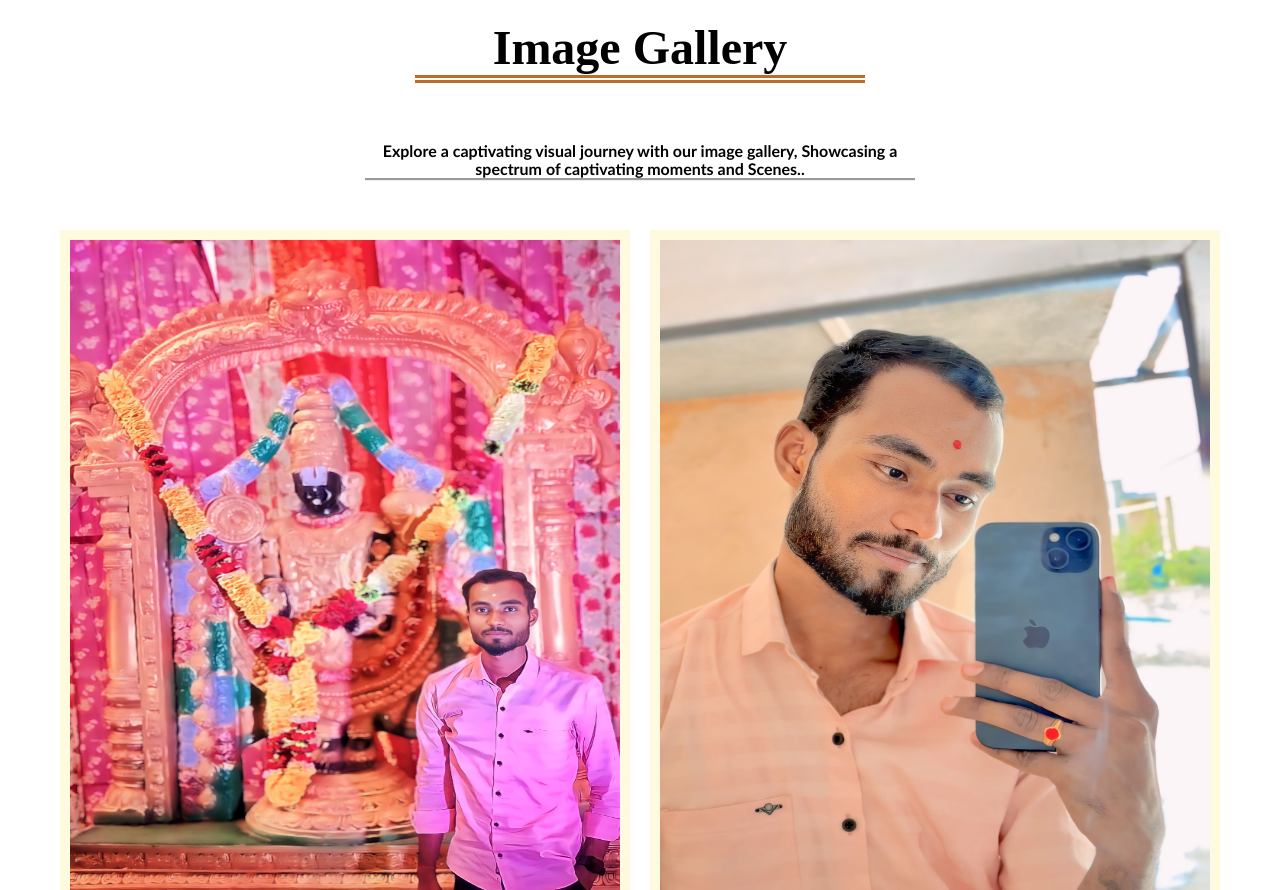
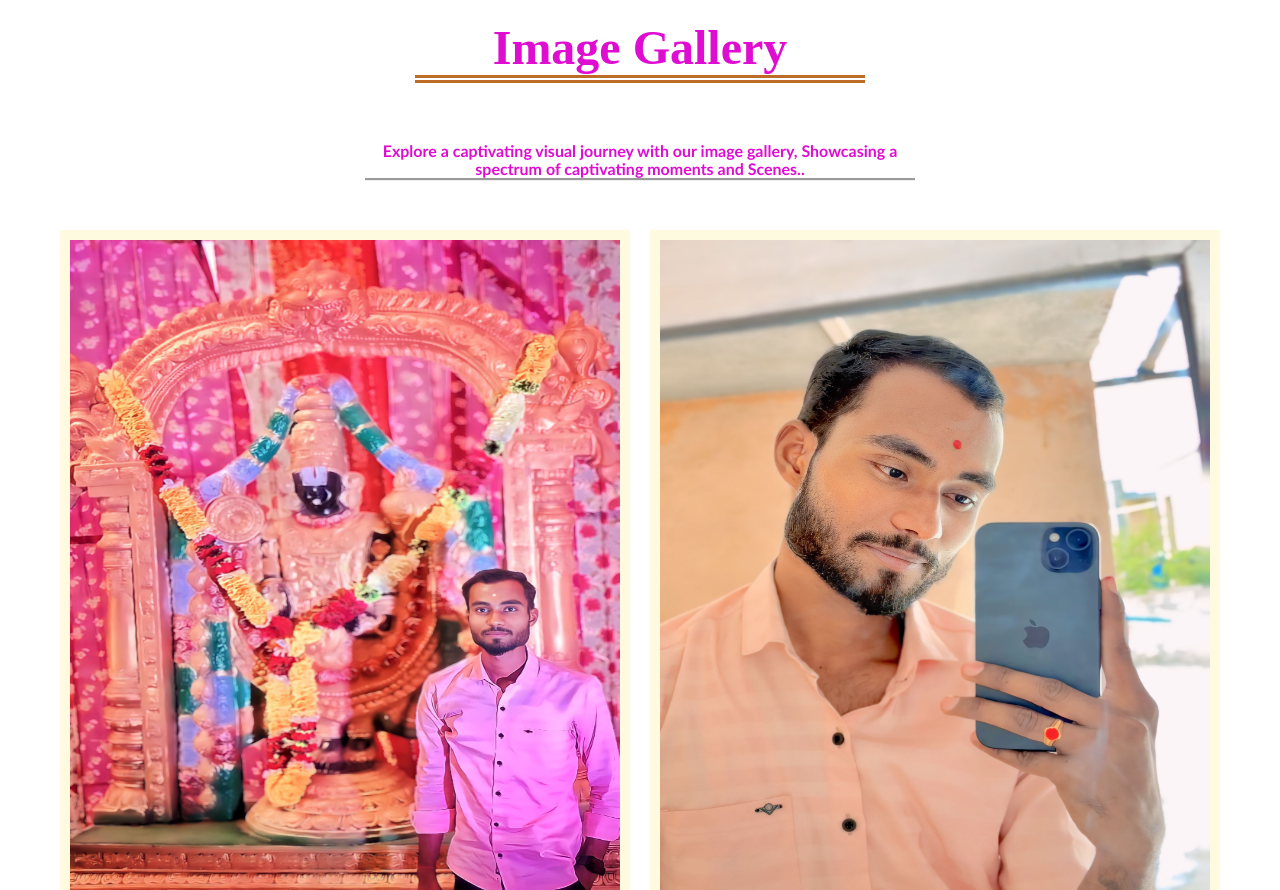
Before and after one commit to prathameshgiri/gallery, a plain HTML site: page index.html in a window 1280 px wide. Shown: the top 890 px of the page. Drawn offline with nearby package versions, Linux system fonts and the light colour scheme; a web font is replaced by a local one.

Commit message:
Update style.css

```diff
--- a/style.css
+++ b/style.css
@@ -8,7 +8,7 @@ body {
 }
 
 h1 {
-    color: #000000;
+    color: #df0cd1;
     font-family: Amita;
     margin: 20px auto;
     width: 450px;
@@ -18,7 +18,7 @@ h1 {
 }
 
 h3 {
-    color: #000000;
+    color: #df0cd1;
     font-family:'Gill Sans', 'Gill Sans MT', Calibri, 'Trebuchet MS', sans-serif;
     margin: 20px auto;
     width: 550px;
```
